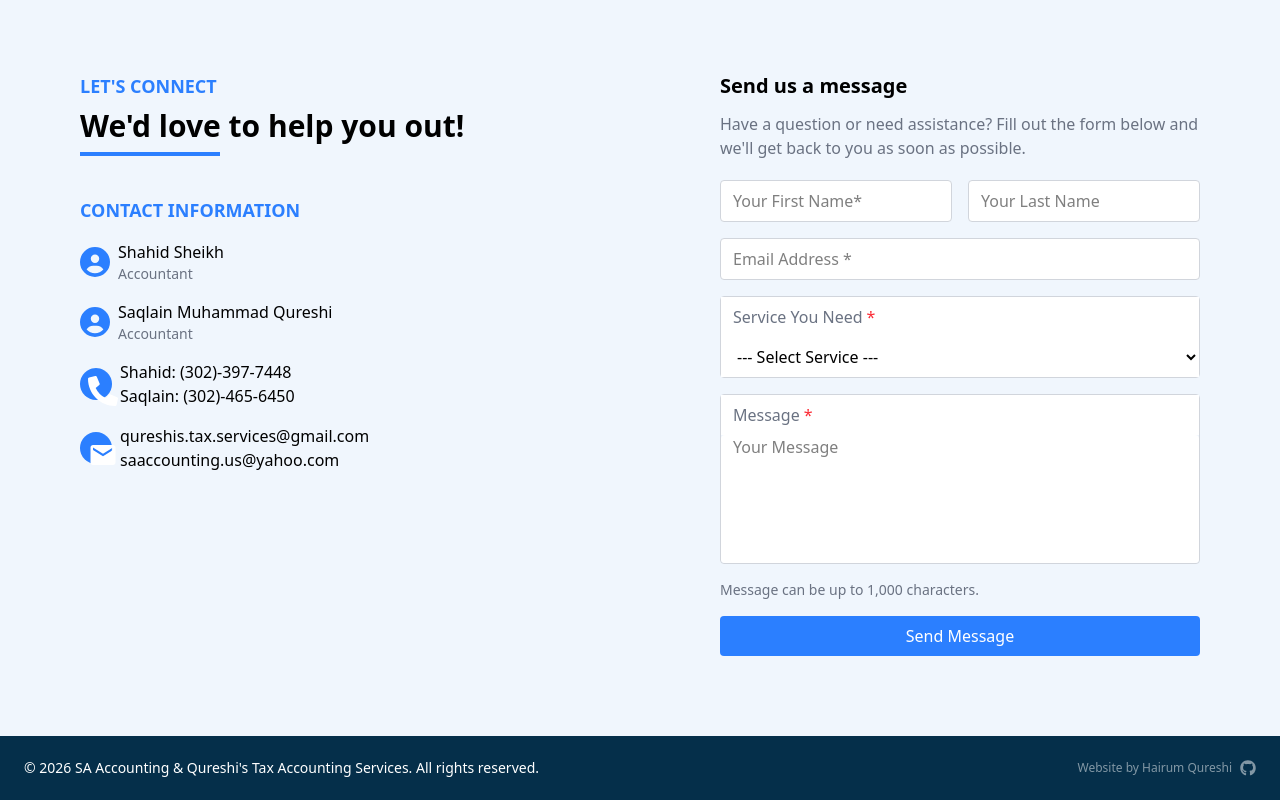
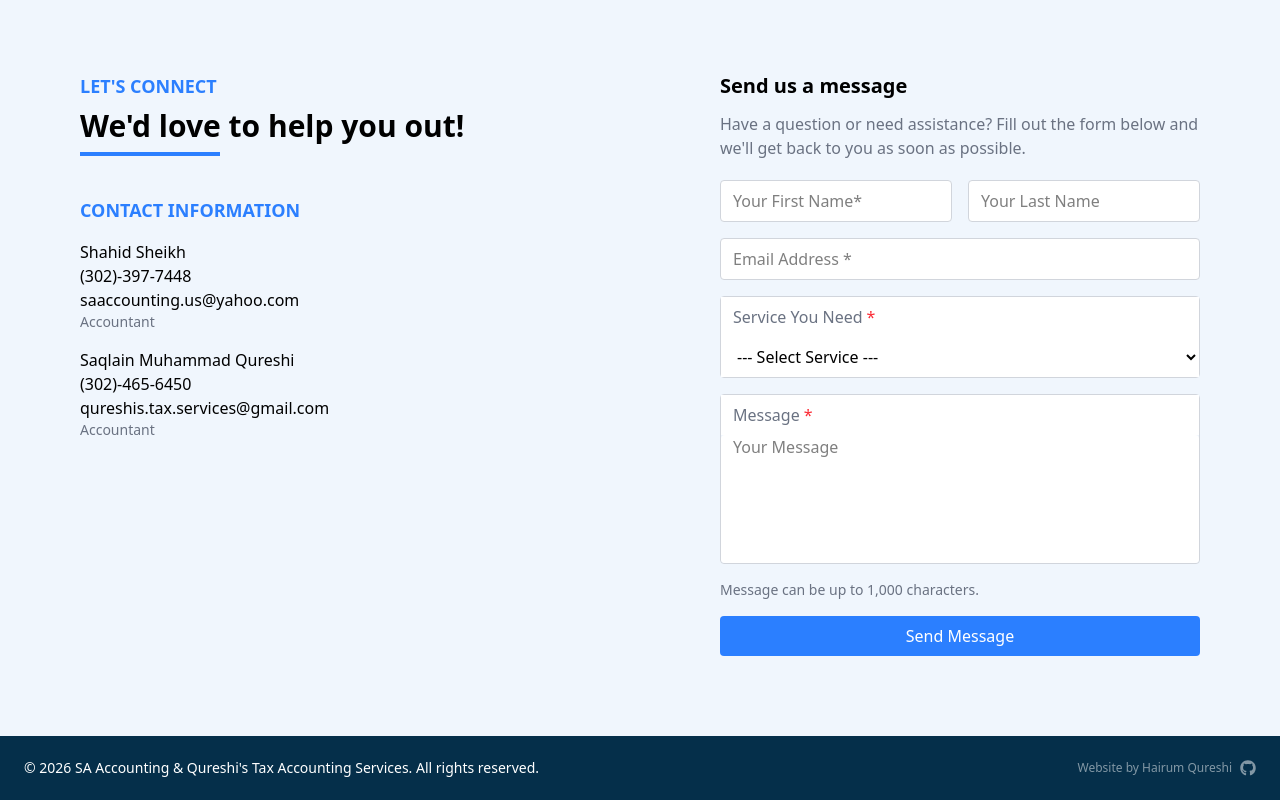
Before and after one commit to Hairum-Qureshi/sa-and-qureshi-accounting-website, a React (Vite) app in the folder apps/frontend/: page / in a window 1280 px wide. Shown: the part 1156-1956 px from the top of the page. Built offline with nearby package versions, Linux system fonts and the light colour scheme.

Commit message:
reorganized info section

```diff
--- a/apps/frontend/src/components/Connect.tsx
+++ b/apps/frontend/src/components/Connect.tsx
@@ -1,6 +1,3 @@
-import { FaCircleUser } from "react-icons/fa6";
-import { FaPhoneAlt } from "react-icons/fa";
-import { MdMail } from "react-icons/md";
 import ConnectForm from "./ConnectForm";
 
 export default function Connect() {
@@ -17,39 +14,22 @@ export default function Connect() {
             CONTACT INFORMATION
           </h3>
           <div className="flex items-center gap-2 mt-4">
-            <span className="flex-row items-center text-3xl text-blue-500">
+            {/* <span className="flex-row items-center text-3xl text-blue-500">
               <FaCircleUser />
-            </span>
+            </span> */}
             <div>
               <p>Shahid Sheikh</p>
+              <p>(302)-397-7448</p>
+              <p>saaccounting.us@yahoo.com</p>
               <p className="text-gray-500 text-sm">Accountant</p>
             </div>
           </div>
           <div className="flex items-center gap-2 mt-4">
-            <span className="flex-row items-center text-3xl text-blue-500">
-              <FaCircleUser />
-            </span>
             <div>
               <p>Saqlain Muhammad Qureshi</p>
+              <p>(302)-465-6450</p>
+              <p>qureshis.tax.services@gmail.com</p>
               <p className="text-gray-500 text-sm">Accountant</p>
-            </div>
-          </div>
-          <div className="flex items-center gap-2 mt-4">
-            <span className="flex-row items-center text-3xl bg-blue-500 text-white p-2 rounded-full w-8 h-8">
-              <FaPhoneAlt />
-            </span>
-            <div>
-              <p>Shahid: (302)-397-7448</p>
-              <p>Saqlain: (302)-465-6450</p>
-            </div>
-          </div>
-          <div className="flex items-center gap-2 mt-4">
-            <span className="flex-row items-center text-3xl bg-blue-500 text-white p-2 rounded-full w-8 h-8">
-              <MdMail />
-            </span>
-            <div>
-              <p>qureshis.tax.services@gmail.com</p>
-              <p>saaccounting.us@yahoo.com</p>
             </div>
           </div>
         </div>
```
